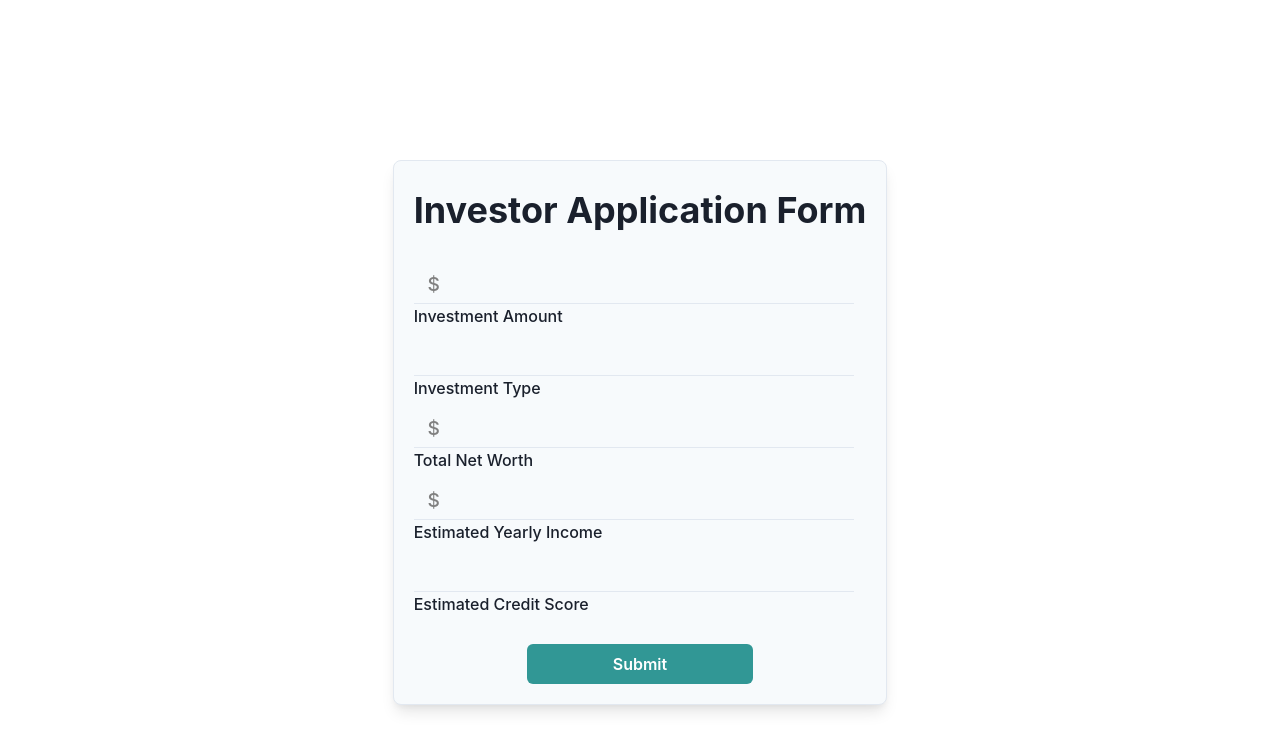
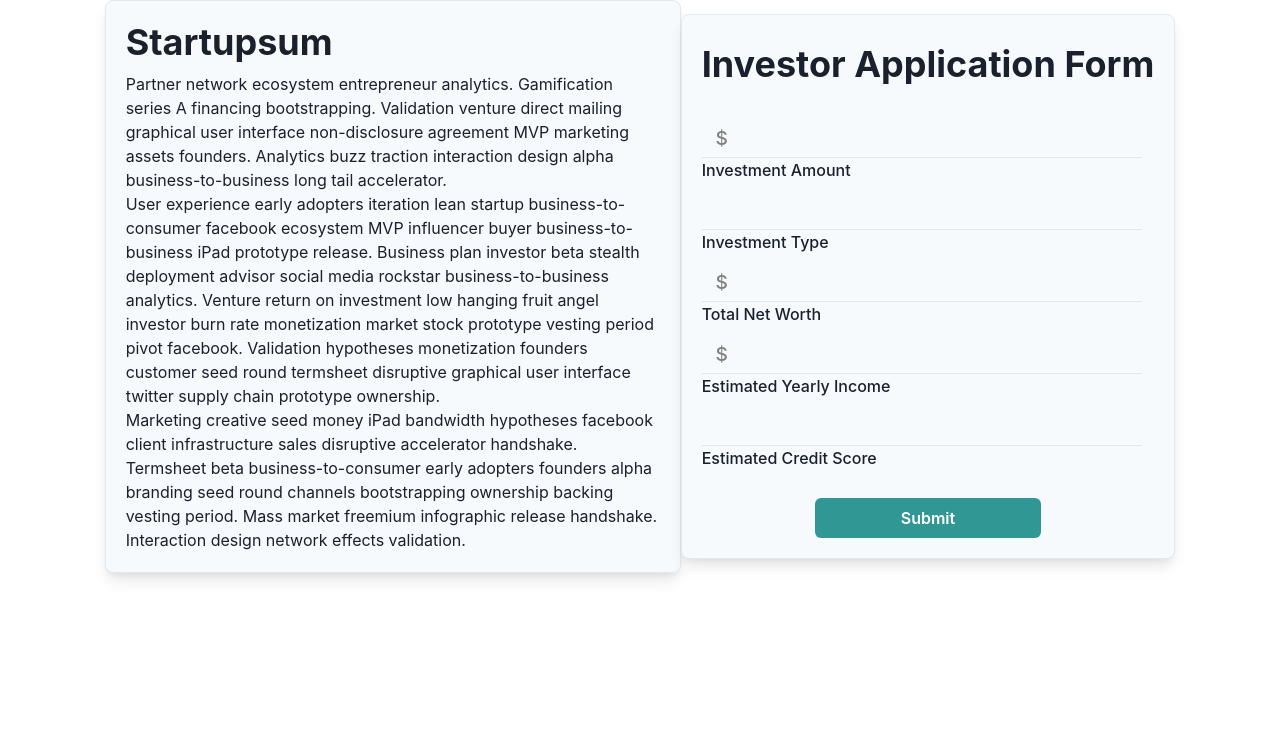
Before and after one commit to dunbar-brett/investor-app, a React (Create React App) app: page / in a window 1280 px wide. Shown: the top 750 px of the page. Built offline with nearby package versions, Linux system fonts and the light colour scheme.

Commit message:
spent way too much time on styles

```diff
--- a/src/App.css
+++ b/src/App.css
@@ -1,5 +1,5 @@
 .App {
-  padding-top: 4rem;
+  padding-top: 2rem;
 }
 
 
--- a/src/App.js
+++ b/src/App.js
@@ -1,11 +1,12 @@
 import './App.css';
-import InvestorForm from './components/InvestorForm';
+import Home from './pages/Home';
 import { ChakraProvider } from '@chakra-ui/react'
+import theme from "./theme"
 
 function App() {
   return (
-    <ChakraProvider>
-      <InvestorForm className="App"></InvestorForm>
+    <ChakraProvider theme={theme}>
+      <Home className="App"></Home>
     </ChakraProvider >
   );
 }
--- a/src/components/InvestorForm.js
+++ b/src/components/InvestorForm.js
@@ -5,7 +5,7 @@
 
 import {
     Box,
-    Container,
+    Center,
     FormControl,
     FormLabel,
     FormErrorMessage,
@@ -14,7 +14,7 @@
     InputGroup,
     InputLeftElement,
     Button,
-  } from "@chakra-ui/react";
+  } from '@chakra-ui/react';
 
 export default function InvestorForm (props) {
     const {register, handleSubmit, errors, formState } = useForm();
@@ -33,7 +33,7 @@
 
             //if (investmentServiceResponse.status === 200) {
             if (investmentServiceResponse) {
-                console.log("Success");
+                console.log('Success');
             }
             //; do stuff with response
         } catch (error) {
@@ -42,8 +42,9 @@
     }
 
     return (
-        <Container centerContent>
-            <Box maxW="lg" borderWidth="1px" borderRadius="lg" p={5} shadow="lg" bg="gray.50">
+        <Center>
+            <Box minW="md" minH="full" maxH="full" borderWidth="1px" borderRadius="lg"
+                 p={5} shadow="lg" bg="gray.50">
                 <Heading as="h1" className="investor-form-header">
                     Investor Application Form
                 </Heading>
@@ -136,6 +137,6 @@
                     </Button>
                 </form>
             </Box>
-        </Container>
+        </Center>
     )
 }
--- /dev/null
+++ b/src/components/MarketingCopy.js
@@ -0,0 +1,43 @@
+import React from 'react';
+
+import {
+    Box,
+    Center,
+    Heading,
+    Text
+} from '@chakra-ui/react';
+
+export default function MarketingCopy () {
+
+    return (
+        <Center>
+            <Box maxW="xl" borderWidth="1px" borderRadius="lg"
+                 p={5} shadow="lg" bg="gray.50" maxH="full">
+                <Heading pb={2}>
+                    Startupsum
+                </Heading>
+                <Text>
+                    Partner network ecosystem entrepreneur analytics. Gamification series A financing
+                    bootstrapping. Validation venture direct mailing graphical user interface non-disclosure
+                    agreement MVP marketing assets founders. Analytics buzz traction interaction design alpha
+                    business-to-business long tail accelerator.
+                </Text>
+                <Text>
+                    User experience early adopters iteration lean startup business-to-consumer facebook
+                    ecosystem MVP influencer buyer business-to-business iPad prototype release. Business plan
+                    investor beta stealth deployment advisor social media rockstar business-to-business analytics.
+                    Venture return on investment low hanging fruit angel investor burn rate monetization market
+                    stock prototype vesting period pivot facebook. Validation hypotheses monetization founders
+                    customer seed round termsheet disruptive graphical user interface twitter supply chain prototype
+                    ownership.
+                </Text>
+                <Text>
+                    Marketing creative seed money iPad bandwidth hypotheses facebook client infrastructure sales
+                    disruptive accelerator handshake. Termsheet beta business-to-consumer early adopters founders
+                    alpha branding seed round channels bootstrapping ownership backing vesting period. Mass market
+                    freemium infographic release handshake. Interaction design network effects validation.
+                </Text>
+            </Box>
+        </Center>
+    )
+}
--- a/src/index.css
+++ b/src/index.css
@@ -1,6 +1,5 @@
 body {
-  margin-top: 5rem;
-  padding-top: 10rem;
+  margin: 0;
   font-family: -apple-system, BlinkMacSystemFont, 'Segoe UI', 'Roboto', 'Oxygen',
     'Ubuntu', 'Cantarell', 'Fira Sans', 'Droid Sans', 'Helvetica Neue',
     sans-serif;
--- /dev/null
+++ b/src/pages/Home.js
@@ -0,0 +1,19 @@
+import React from 'react';
+
+import InvestorForm from '../components/InvestorForm';
+import MarketingCopy from '../components/MarketingCopy';
+
+import {
+    Center,
+    Flex,
+    Spacer,
+} from "@chakra-ui/react";
+
+export default function Home () {
+    return (
+        <Center minHeight='40vh'>
+            <MarketingCopy />
+            <InvestorForm />
+        </Center>
+    )
+}
--- /dev/null
+++ b/src/theme.js
@@ -0,0 +1,20 @@
+// theme.js
+
+// 1. import `extendTheme` function
+import { extendTheme } from "@chakra-ui/react"
+
+// 2. Add your color mode config
+const config = {
+  styles: {
+      global: {
+          body: {
+              bg: "slategray"
+          }
+      }
+  }
+}
+
+// 3. extend the theme
+const theme = extendTheme({ config })
+
+export default theme
```
